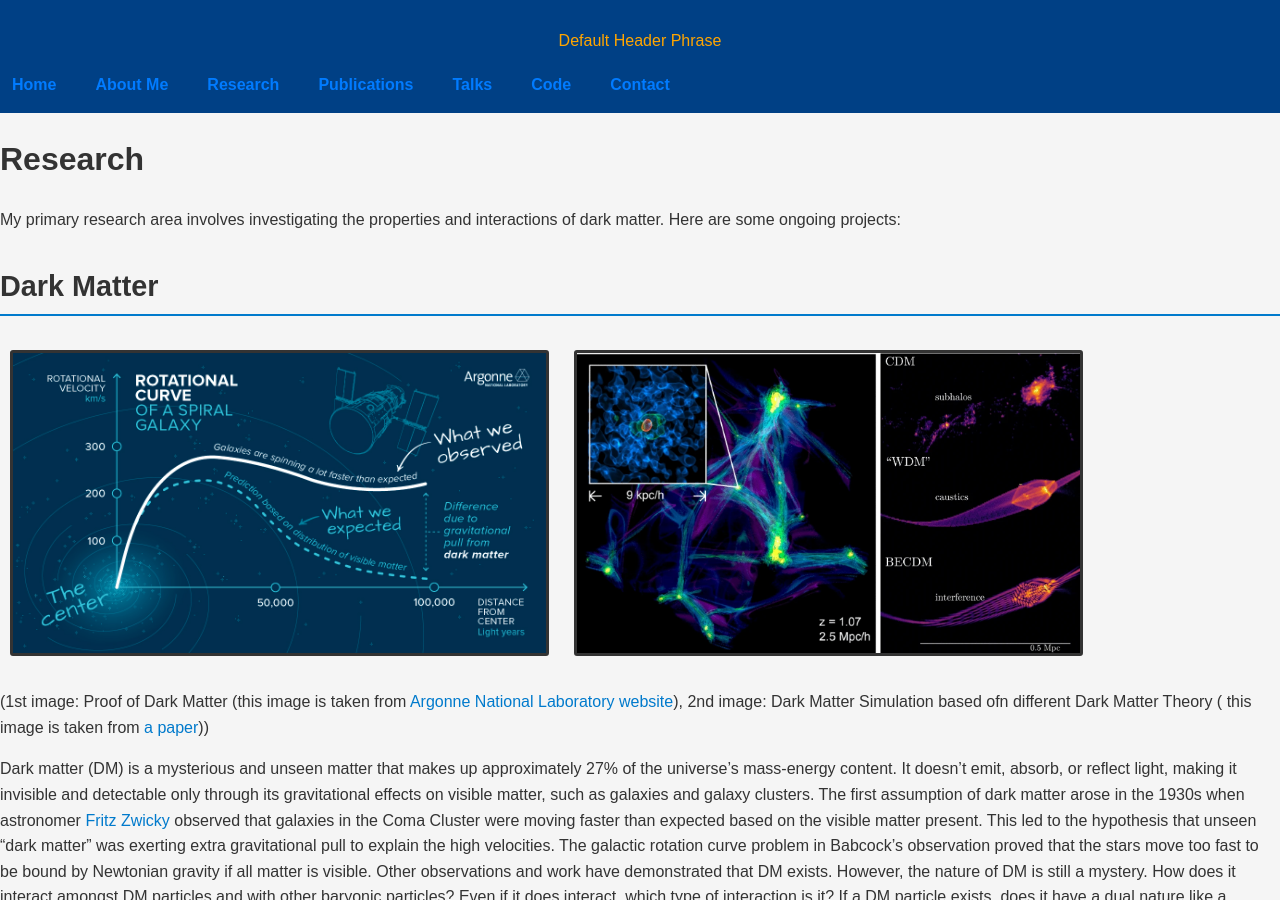
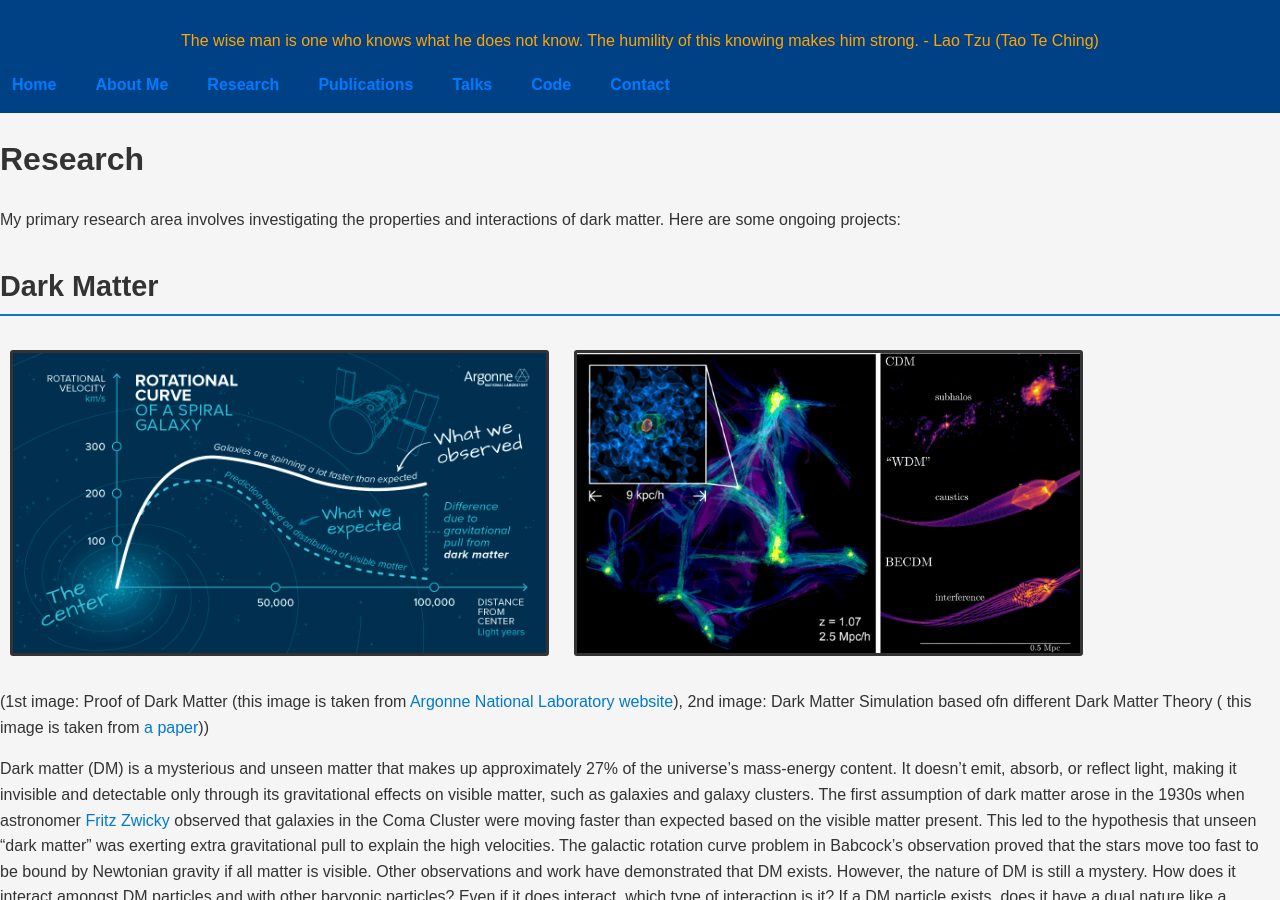
Before and after one commit to matc-thaher/website, a Jekyll site: the page built from research.md, in a window 1280 px wide and 900 px high. Built offline with Jekyll 4.4.1, drawn with Linux system fonts in a browser that asks for light colours.

Commit message:
Update research.md

```diff
--- a/research.md
+++ b/research.md
@@ -2,6 +2,7 @@
 layout: default
 title: Research
 permalink: /research/
+header_phrase: "The wise man is one who knows what he does not know. The humility of this knowing makes him strong. - Lao Tzu (Tao Te Ching)"
 ---
 
 # Research
```
